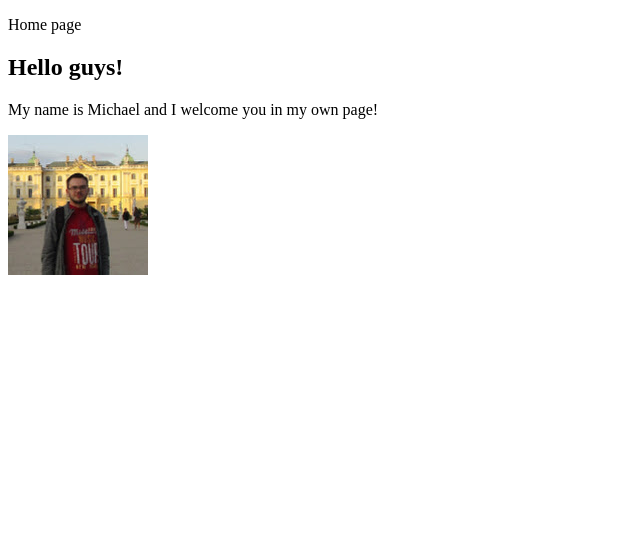
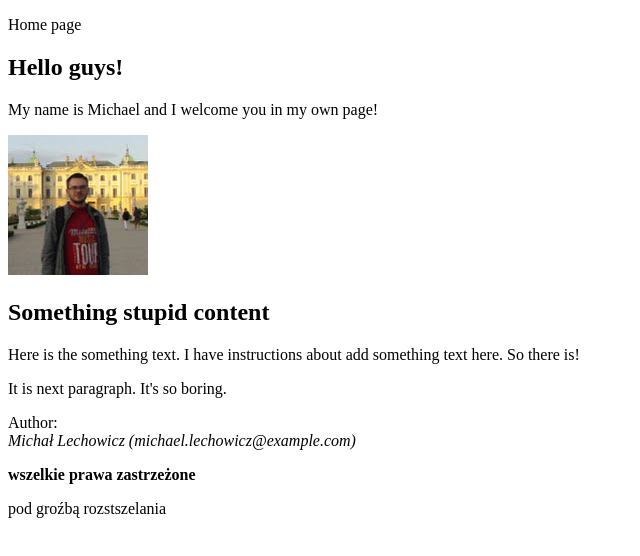
Before and after one commit to ichal6/websiteWithBigTrio, a plain HTML site: page index.html in a window 1280 px wide. Shown: the whole page, without its empty margins (0-640 px from the left). Drawn offline with Linux system fonts and the light colour scheme.

Commit message:
Add footer

```diff
--- a/index.html
+++ b/index.html
@@ -1,5 +1,5 @@
 <!DOCTYPE html>
-
+<html>
 	<head>
 		<title>Boring website. Welcome to the most depressive web in the Internet!</title>
 	</head>
@@ -13,5 +13,16 @@
 			<h2> Hello guys! </h2>
 				<p>My name is Michael and I welcome you in my own page! </p>
 				<img src = "myPhoto.jpg" alt="There is should be my photo, but something went wrong." height="140" width="140"/>
+			<h2> Something stupid content </h2>
+				<p>Here is the something text. I have instructions about add something text here. So there is! </p>
+				<p>It is next paragraph. It's so boring. </p>
 		</div>
+
 	</body>
+
+	<footer>
+		Author: <address>Michał Lechowicz (michael.lechowicz@example.com)</address>
+		<p><strong>wszelkie prawa zastrzeżone</strong></p>
+		<p>pod groźbą rozstszelania</p>
+	</footer>
+</html>
```
Lines whose indentation alone changed are shown as unchanged.
